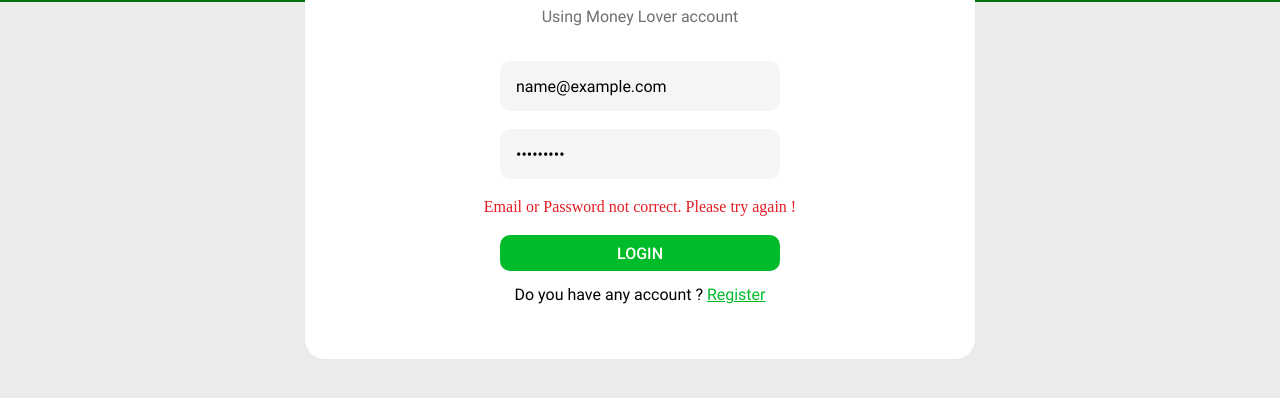
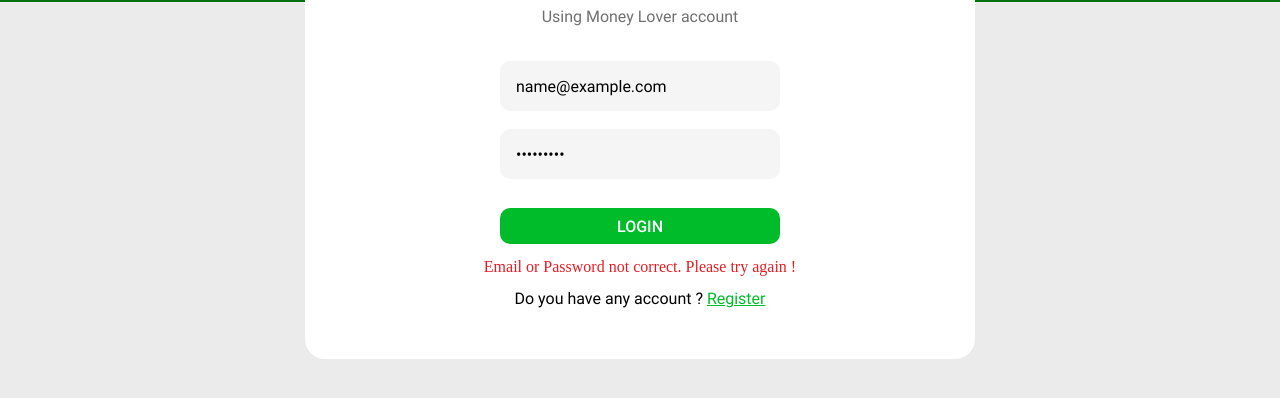
Before and after one commit to HoangLiarPhuongLe/javascript__training, a website built with Parcel: page src/login.html in a window 1280 px wide. Both pictures are taken after typing "name@example.com", "Sample123" into the empty fields and a click on the button "LOGIN". Shown: the part 312-710 px from the top of the page. Built offline with nearby package versions, Linux system fonts and the light colour scheme; data requests are answered from the project's data file.

Commit message:
fix(login page): fix code styles and add file constants

```diff
--- a/src/javascripts/app.js
+++ b/src/javascripts/app.js
@@ -4,8 +4,9 @@
 
 class App {
     constructor(){}
+
     start(){
-         const loginController = new LoginController(new AccountService(),new LoginView());
+         const loginController = new LoginController(new AccountService(), new LoginView());
          loginController.init();
     }
 }
--- /dev/null
+++ b/src/javascripts/constants/constant.js
@@ -0,0 +1,15 @@
+export const MESSAGE = {
+    EMAIL_REQUIRED: "The email is required",
+    INVALID_EMAIL: "The email is invalid",
+    PASSWORD_REQUIRED: "The password is required",
+    INVALID_PASSWORD: "The password is invalid"
+}
+
+export const ERROR_MESSAGE = {
+    ERROR_CREDENTIALS: "Email or Password not correct. Please try again !"
+}
+
+export const REGEX = {
+    EMAIL: /^[^\s@]+@[^\s@]+\.[^\s@]+$/,
+    PASSWORD: /^.{8,}$/
+}
--- a/src/javascripts/controllers/loginController.js
+++ b/src/javascripts/controllers/loginController.js
@@ -1,11 +1,11 @@
 class LoginController{
-    constructor(service,view){
-        this.service=service;
-        this.view=view;
+    constructor(service, view){
+        this.service = service;
+        this.view = view;
     }
 
-    init=()=>{
-        this.view.addEventLogin(this.service.checkInput,this.service.checkAccount);
+    init = () => {
+        this.view.addEventLogin(this.service.isRequired, this.service.isValidForm, this.service.isValidAccount);
     }
 }
 
--- a/src/javascripts/services/accountService.js
+++ b/src/javascripts/services/accountService.js
@@ -1,16 +1,18 @@
 import { API_BASE_URL } from "../constants/urls";
 import Account from "../models/accountModel";
 import ApiService from "./apiService";
+import { REGEX } from "../constants/constant";
 
 class AccountService{
     constructor(){
-        this.api= new ApiService(API_BASE_URL,'/accounts');
+        this.api = new ApiService(API_BASE_URL, '/accounts');
+        this.accountList;
         this.initAccountList();
     }
 
-    initAccountList= async()=>{
-        const data= await this.api.get();
-        this.accountList= this.parseData(data);
+    initAccountList = async () => {
+        const data = await this.api.get();
+        this.accountList = this.parseData(data);
     };
 
     /**
@@ -18,18 +20,25 @@
     * @param {Array} data
     * @returns {Array} array of Account object.
     */
-    parseData=(data)=>{
-        return data.map((account)=> new Account(account));
+    parseData = (data) => {
+        return data.map((account) => new Account(account));
     }
 
-    checkInput=({email,password})=>{
-        // Regular expression for email validation
-        const emailRegex = /^[^\s@]+@[^\s@]+\.[^\s@]+$/;
-        // Regular expression for password validation (at least 8 characters)
-        const passwordRegex = /^.{8,}$/;
+    isRequired = (data) => {
+        for (const key in data) {
+            if (data[key].toString().trim() === "") {
+              return false;
+            }
+        }
 
-        const isEmailValid= emailRegex.test(email);
-        const isPasswordValid= passwordRegex.test(password);
+        return true;
+    }
+
+    isValidForm = ({email, password}) => {
+
+        const isEmailValid = REGEX.EMAIL.test(email);
+        const isPasswordValid = REGEX.PASSWORD.test(password);
+
 
         return isEmailValid && isPasswordValid;
     }
@@ -39,8 +48,8 @@
     * @param {Object} - An object containing account credentials (email and password).
     * @returns {Boolean} True if the account is valid, otherwise false.
     */
-    checkAccount=({email,password})=>{
-        const validAccount = this.accountList.some((item)=>item.email == email && item.password==password)
+    isValidAccount = ({email, password}) => {
+        const validAccount = this.accountList.some((item) => item.email === email && item.password === password)
         return validAccount;
     }
 }
--- a/src/javascripts/services/apiService.js
+++ b/src/javascripts/services/apiService.js
@@ -1,7 +1,7 @@
 class ApiService{
-    constructor(baseUrl,path){
-        this.baseUrl=baseUrl;
-        this.path= path;
+    constructor(baseUrl, path){
+        this.baseUrl = baseUrl;
+        this.path = path;
     }
 
     async get() {
--- a/src/javascripts/views/loginView.js
+++ b/src/javascripts/views/loginView.js
@@ -1,32 +1,57 @@
+import { MESSAGE,ERROR_MESSAGE } from "../constants/constant";
+
 class LoginView{
 
     constructor(){
-        this.loginForm=document.querySelector(".login-form");
-        this.buttonElement=document.querySelector(".login-form-button");
+        this.loginForm = document.querySelector(".login-form");
+        this.buttonElement = document.querySelector(".login-form-button");
     }
 
     //----- EVENT LISTENER -----//
-    addEventLogin=(checkInput,checkAccount)=>{
+    addEventLogin = (isRequired, isValidForm, isValidAccount) => {
         this.buttonElement?.addEventListener("click", async(e)=>{
             e.preventDefault();
 
-            const accountInput={
+            const accountInput = {
                 email: this.loginForm.email.value,
                 password: this.loginForm.password.value,
             }
-            if(checkInput(accountInput))
-            {
-              if (checkAccount(accountInput))
-              {
-                window.location.href='home.html';
-              }
-              else {
-                const errorMessage= document.querySelector(".error-message");
-                errorMessage.classList.add("active");
-                errorMessage.textContent="Email or Password not correct. Please try again !";
-              }
+
+            const emailInput = document.getElementById("email");
+            const emailError = emailInput.nextElementSibling;
+            const passwordInput = document.getElementById("password");
+            const passwordError = passwordInput.nextElementSibling;
+            const buttonSubmit = document.getElementById("buttonSubmitLogin");
+            const errorCredentials = buttonSubmit.nextElementSibling;
+
+            if (isRequired(accountInput)) {
+                passwordError.textContent = "";
+
+                if(isValidForm(accountInput))
+                {
+                  emailError.textContent = "";
+
+                  if (isValidAccount(accountInput))
+                  {
+                    window.location.href = 'home.html';
+                  }
+                  else {
+                    errorCredentials.classList.add("error-message");
+                    errorCredentials.textContent = ERROR_MESSAGE.ERROR_CREDENTIALS;
+                  }
+                }
+                else {
+                  emailError.classList.add("error-message");
+                  emailError.textContent =  MESSAGE.INVALID_EMAIL;
+                }
             }
-            else {}
+            else {
+              emailError.classList.add("error-message");
+              emailError.textContent = MESSAGE.EMAIL_REQUIRED;
+              passwordError.classList.add("error-message");
+              passwordError.textContent = MESSAGE.PASSWORD_REQUIRED;
+            }
+
         })
     }
 }
--- a/src/login.html
+++ b/src/login.html
@@ -14,10 +14,12 @@
       <form class="login-form">
         <h1 class="login-form-title"> Log In </h1>
         <p class="login-form-description">Using Money Lover account </p>
-        <input type="email" name="email" placeholder="Email" class="login-form-input" required />
-        <input type="password" name="password" placeholder="Password" class="login-form-input" required />
-        <p class="error-message">Error</p>
-        <button type="submit" class="login-form-button"> Login </button>
+        <input id="email" type="email" name="email" placeholder="Email" class="login-form-input" required />
+        <p></p>
+        <input id="password" type="password" name="password" placeholder="Password" class="login-form-input" required />
+        <p></p>
+        <button id="buttonSubmitLogin" type="submit" class="login-form-button"> Login </button>
+        <p></p>
         <p class="login-form-redirect"> Do you have any account ? <a href="/" class="sign-up">Register</a> </p>
       </form>
     </div>
--- a/src/styles/pages/login.css
+++ b/src/styles/pages/login.css
@@ -63,6 +63,8 @@
   font-weight: var(--font-weight-medium);
   text-transform: uppercase;
   cursor: pointer;
+  margin-top: 29px;
+  margin-bottom: 15px;
 }
 
 .login-form-redirect {
@@ -78,12 +80,5 @@
 }
 
 .error-message {
-  visibility: hidden;
-  margin-top: 20px;
-  margin-bottom: 20px;
-}
-
-.active {
-  visibility: visible;
   color: var(--red-light-color);
 }
```
Also changed, not shown: src/javascripts/models/accountModel.js (+4 -3 lines).
